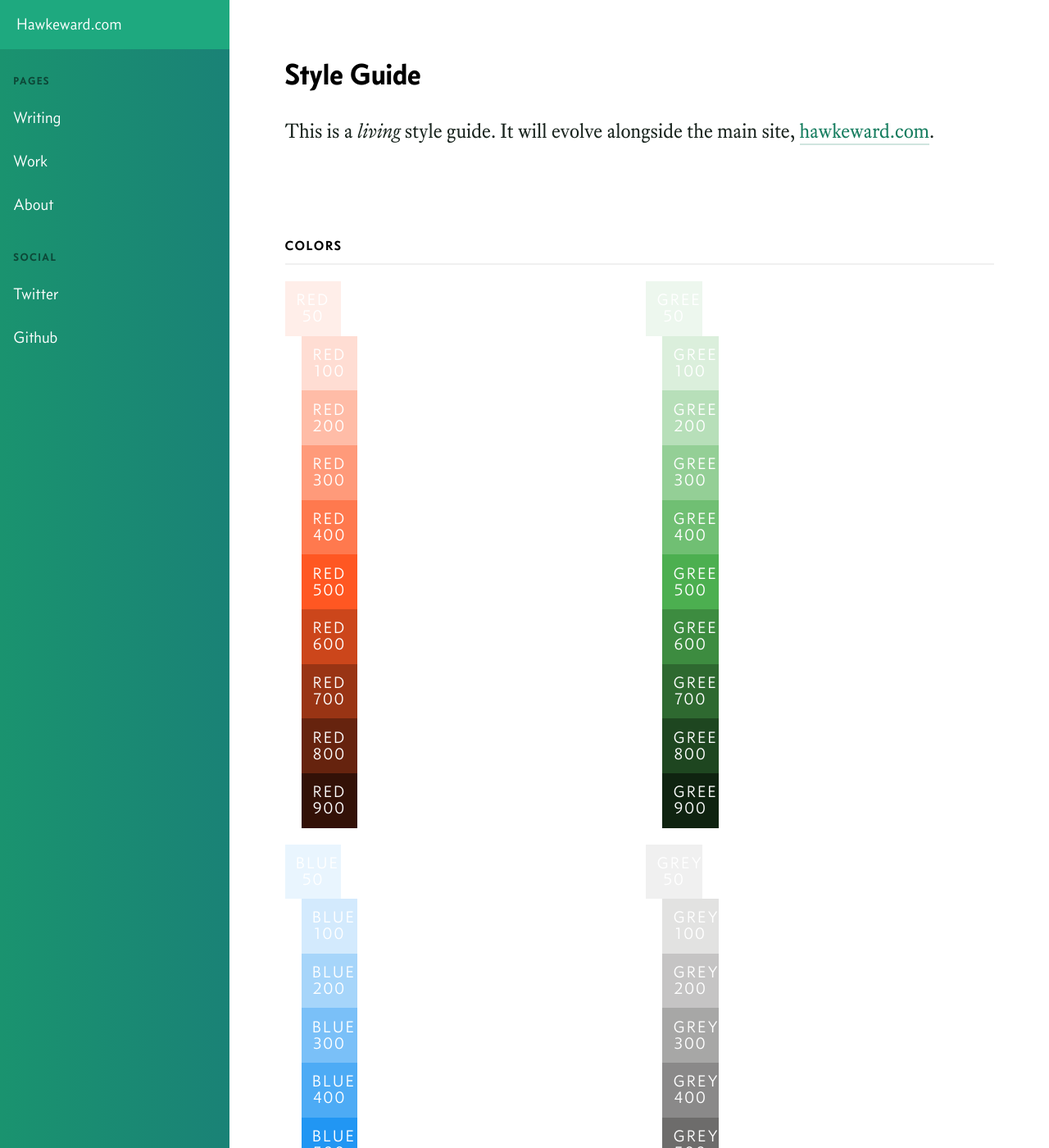
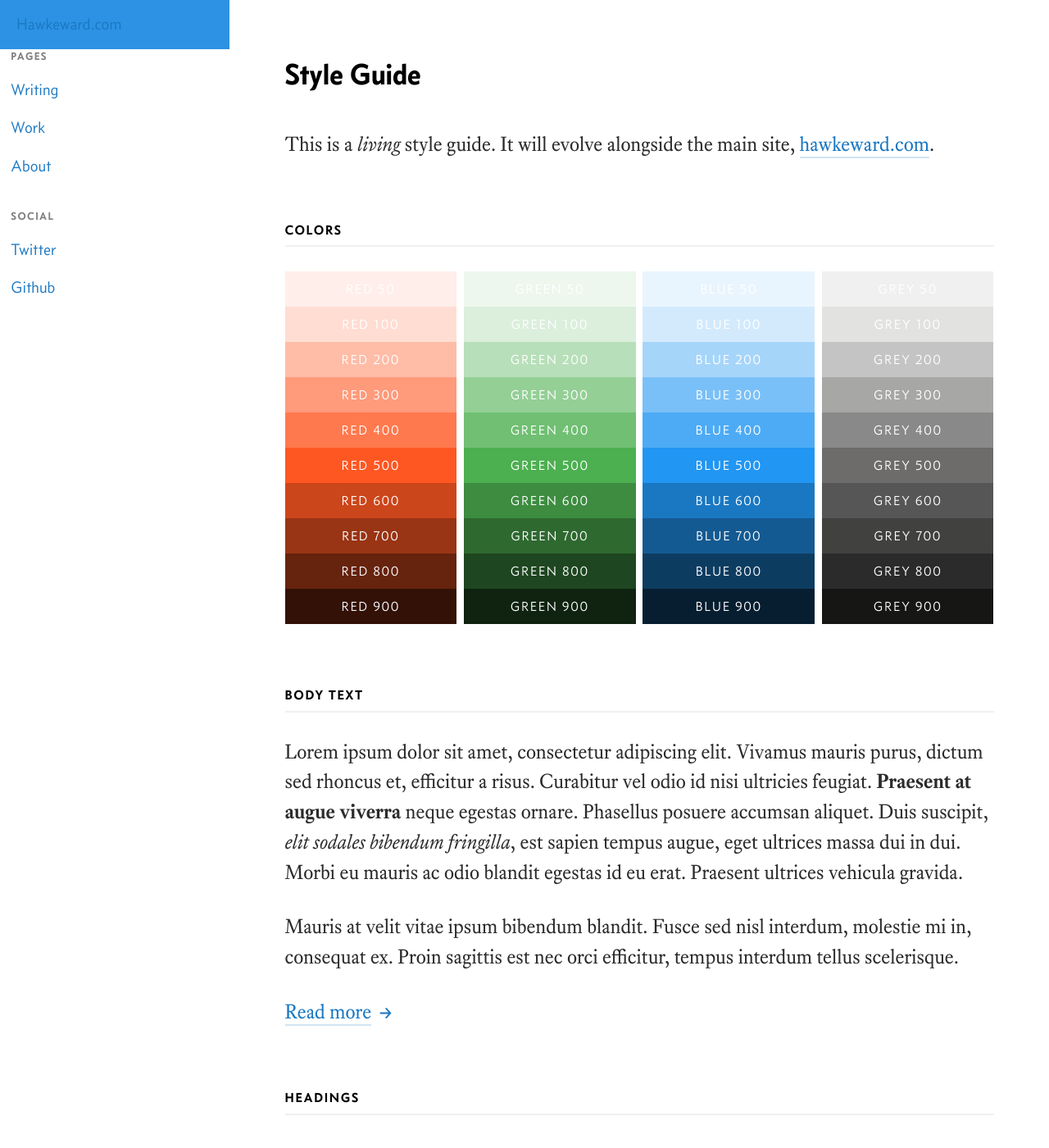
Before and after one commit to whbassignani/whbassignani.github.io, a Jekyll site: the page built from style-guide/index.html, in a window 1280 px wide and 1400 px high. Shown: the whole window at 82% size. Built offline with Jekyll 4.4.1, drawn with Linux system fonts in a browser that asks for light colours.

Commit message:
Cleaning up variables, mixins, and base styles

```diff
--- a/scss/_base.scss
+++ b/scss/_base.scss
@@ -11,65 +11,66 @@
 
 body {
   background-color: $background-color;
-  overflow-x: hidden;
-  color: $dark-grey;
+  color: $text-color;
   font-family: $serif;
-  font-size: $type-base;
+  font-size: size(0);
   line-height: $line-height;
 
-  @media ($bp-small) {
-    font-size: $type-plus-one;
+  @media ($bp-s) {
+    font-size: size(1);
   }
 }
 
 .container {
   margin: 0 auto;
-  padding: $gutter-small $gutter-smaller;
+  padding: size(0) size(-2);
 
-  @media ($bp-smaller) {
-    padding: $gutter-small;
+  @media ($bp-xs) {
+    padding: size(0);
   }
 
-  @media ($bp-small) {
-    padding: $gutter-medium;
+  @media ($bp-s) {
+    padding: size(2);
   }
 
-  @media ($bp-medium) {
-    padding: $gutter-large;
+  @media ($bp-m) {
+    padding: size(4);
   }
 
-  @media ($bp-large) {
-    padding: $gutter-larger;
+  @media ($bp-l) {
+    padding: size(6);
   }
 }
 
 
 // Typography
 blockquote {
-  margin: 0 0 $gutter-medium;
-  padding-left: $gutter-smaller;
-  border-left: ($gutter-smallest / 2) solid $off-white;
-  color: $medium-grey;
-  font-size: $type-base;
+  margin: 0 0 size(2);
+  padding: 0 0 0 size(0);
+  border-left: size(-6) solid color(grey, 50);
+  color: $text-color-faded;
+  font-size: size(0);
 
-  @media ($bp-small) {
-    margin-left: $gutter-small;
+  @media ($bp-s) {
+    margin-bottom: size(4);
+		padding-left: size(2);
   }
 }
 
 code {
   @include border-radius;
 
-  padding: $gutter-smallest;
-  background-color: $off-white;
-  font-size: $type-minus-one;
+	margin: 0 0 size(2);
+  padding: size(-4);
+  background-color: color(grey, 50);
+  font-size: size(-1);
 
   pre & {
     padding: 0;
   }
 
-  @media ($bp-small) {
-    font-size: $type-base;
+  @media ($bp-s) {
+    font-size: size(0);
   }
 }
 
@@ -78,45 +79,52 @@
   color: $black;
   font-family: $sans-serif;
   font-weight: 700;
-  line-height: 1.2;
+  line-height: $line-height-tight;
 }
 
 @mixin h1 {
-  margin: $gutter-larger 0 $gutter-medium;
-  font-size: $type-plus-two;
+  margin: size(6) 0 size(2);
+  font-size: size(2);
 
-  @media ($bp-small) {
-    font-size: $type-plus-three;
+	&:first-child:not(.page-title) {
+		margin-top: 0;
+	}
+
+  @media ($bp-s) {
+		margin: size(8) 0 size(4);
+    font-size: size(3);
   }
 }
 
 @mixin h2 {
-  margin: $gutter-large 0 $gutter-medium;
-  font-size: $type-plus-one;
+	margin: size(4) 0 size(0);
+  font-size: size(1);
 
-  @media ($bp-small) {
-    font-size: $type-plus-two;
+  @media ($bp-s) {
+		margin: size(6) 0 size(2);
+    font-size: size(2);
   }
 }
 
 @mixin h3 {
-  margin: $gutter-medium 0 $gutter-small;
-  font-size: $type-base;
+	margin: size(2) 0 size(-2);
+  font-size: size(0);
 
-  @media ($bp-small) {
-    font-size: $type-plus-one;
+  @media ($bp-s) {
+		margin: size(4) 0 size(0);
+    font-size: size(1);
   }
 }
 
 @mixin h4 {
   @include bold-spaced-type;
 
-  margin: $gutter-medium 0 $gutter-smallest;
-  font-size: $type-minus-two;
+	margin: size(2) 0 size(-2);
+  font-size: size(-2);
 
-  @media ($bp-small) {
-    margin: $gutter-large 0 $gutter-smaller;
-    font-size: $type-minus-one;
+  @media ($bp-s) {
+    margin: size(4) 0 size(0);
+    font-size: size(-1);
   }
 }
 
@@ -133,35 +141,34 @@
 h6, .h6 { @extend %h6; }
 
 p {
-  margin: 0 0 $gutter-small;
+  margin: 0 0 size(0);
 
-  @media ($bp-small) {
-    margin-bottom: $gutter-medium;
+  @media ($bp-s) {
+    margin-bottom: size(2);
   }
 }
 
 .pull-quote {
-  margin: 0 (-$gutter-smaller) $gutter-medium;
-  padding: $gutter-medium;
-  background-color: $off-white;
+  margin: 0 0 size(2);
+  padding: size(2);
+  background-color: color(grey, 50);
   font-family: $sans-serif;
-  font-size: $type-plus-one;
+  font-size: size(1);
 
   p {
     margin-bottom: 0;
   }
 
-  .pull-quote-source {
-    margin-top: $gutter-smaller;
-    color: $light-grey;
-    font-size: $type-minus-two;
-    text-transform: uppercase;
+  @media ($bp-s) {
+    margin-bottom: size(4);
   }
+}
 
-  @media ($bp-small) {
-    margin-left: 0;
-    margin-right: 0;
-  }
+.pull-quote-source {
+	margin-top: size(-2);
+	color: $text-color-faded;
+	font-size: size(-1);
+	text-transform: uppercase;
 }
 
 
@@ -184,20 +191,6 @@
   }
 }
 
-  @mixin inverted-link-color {
-    border-color: rgba($inverted-link-color, 0.2);
-    color: $inverted-link-color;
-
-    &:hover {
-      border-color: rgba($inverted-link-hover-color, 0.4);
-      color: $inverted-link-hover-color;
-    }
-
-    &:active {
-      color: $inverted-link-color;
-    }
-  }
-
 .action-link {
   position: relative;
 
@@ -206,7 +199,7 @@
 
     content: "→";
     display: inline-block;
-    padding-left: $gutter-smallest;
+    padding-left: size(-4);
     position: absolute;
     left: 100%;
     top: 50%;
@@ -217,22 +210,20 @@
 .button,
 input[type="button"] {
   @include border-radius($border-radius);
+	@include bold-spaced-type;
   @include transition(background-color $animation-time/2, box-shadow $animation-time/2);
 
   display: block;
-  margin-bottom: $gutter-medium;
-  padding: ($gutter-medium/2) $gutter-medium;
+  margin-bottom: size(2);
+  padding: (size(2)/2) size(2);
   background-color: $link-color;
   border: 0;
   color: $white;
   font-family: $sans-serif;
-  font-size: $type-minus-two;
-  font-weight: 700;
-  letter-spacing: $letter-spacing;
+  font-size: size(-2);
   line-height: 1;
   text-align: center;
   text-decoration: none;
-  text-transform: uppercase;
 
   -webkit-appearance: none;
           appearance: none;
@@ -251,13 +242,15 @@
 
   &.is-disabled, &.is-disabled:hover, &.is-disabled:active,
   &:disabled, &:disabled:hover, &:disabled:active {
-    background-color: $off-white;
-    border: 1px solid transparentize($light-grey, 0.5);
-    color: $light-grey;
+    background-color: color(grey, 50);
+    border: 1px solid transparentize(color(grey, 400), 0.5);
+    color: color(grey, 400);
   }
 
-  @media ($bp-small) {
+  @media ($bp-s) {
     display: inline-block;
+		margin-bottom: size(4);
+		font-size: size(-1);
   }
 }
 
@@ -361,7 +354,7 @@
 }
 
 pre {
-  margin: 0 (-$gutter-smaller) $gutter-medium;
+  margin: 0 0 size(2);
   padding: $gutter-small;
   width: auto;
   background-color: $off-white;
--- a/scss/_header.scss
+++ b/scss/_header.scss
@@ -46,7 +46,7 @@
   display: inline-block;
   border-bottom: 0;
   padding: $gutter-smaller 0;
-  color: $neutral-link-color;
+  color: $link-color;
   font-size: $type-base;
 
   &:hover {
@@ -71,11 +71,11 @@
     padding: $gutter-small $gutter-small;
     width: 100%;
     background-color: $link-color;
-    color: $inverted-neutral-link-color;
+    color: $link-color;
 
     &:hover {
       background-color: $link-hover-color;
-      color: $inverted-neutral-link-color;
+      color: $link-color;
     }
   }
 }
--- a/scss/_nav.scss
+++ b/scss/_nav.scss
@@ -27,7 +27,7 @@
     left: 0;
     top: 0;
     z-index: 201;
-    background-color: darken($bright-green, 50%);
+    background-color: color(grey, 50);
     opacity: 0;
 
     @media ($bp-when-drawer-expands) {
@@ -95,9 +95,10 @@
     width 0s,
     height 0s
   );
-  @include css-gradient-horizontal(
-    $bright-green,
-    mix($bright-green, $bright-blue, 80%));
+  background-color: $white;
+  // @include css-gradient-horizontal(
+    // $bright-green,
+    // mix($bright-green, $bright-blue, 80%));
 
   min-height: 100vh;
   padding: $toolbar-height--small 0 $gutter-small;
@@ -143,7 +144,7 @@
   display: block;
   padding: ($gutter-smaller + rem(1px)) $gutter-smaller ($gutter-smaller - rem(1px));
   border-bottom: 0;
-  color: $inverted-neutral-link-color;
+  color: $link-color;
   font-family: $sans-serif;
   font-size: $type-base;
   line-height: 1;
@@ -160,7 +161,7 @@
 
   &:hover {
     background-color: $link-hover-color;
-    color: $inverted-neutral-link-color;
+    color: $link-color;
   }
 }
 
@@ -183,7 +184,7 @@
     display: block;
     height: 18px;
     width: 18px;
-    fill: $inverted-link-color;
+    fill: $link-color;
   }
 
   &:hover {
--- a/scss/_styleguide.scss
+++ b/scss/_styleguide.scss
@@ -2,23 +2,23 @@
 .styleGuide-section {
   margin: size(4) 0;
 
-  @media ($bp-small) {
+  @media ($bp-s) {
     margin: size(6) 0;
-  }
-
-  @media ($bp-large) {
-    margin: size(8) 0;
   }
 }
 
 .styleGuide-section-header {
-  @extend %h6;
+  @include h4;
 
-  border-bottom: 2px solid color(grey, 50);
-  padding: size(-3) 0;
+  border-bottom: $border-width solid color(grey, 50);
   margin-bottom: size(0);
-  color: get-color(grey, 200);
+  padding: size(-4) 0;
+
+  @media($bp-s) {
+    margin-bottom: size(2);
+  }
 }
+
 
 // Swatches
 #swatches {
@@ -28,9 +28,18 @@
 }
 
 .swatch-list {
-  margin: 0 0 size(0);
+  margin: 0 0 size(-4);
   padding: 0;
-  width: calc((100% - #{size(-1)}) / 2);
+  width: calc((100% - #{size(-4)}) / 2);
+
+  &:nth-child(n+2) {
+    margin-bottom: 0;
+  }
+
+  @media ($bp-s) {
+    margin: 0;
+    width: calc((100% - 3 * #{size(-4)}) / 4);
+  }
 }
 
 .swatch {
@@ -45,21 +54,17 @@
   text-align: center;
   text-transform: uppercase;
 
-  @media ($bp-small) {
-    font-size: size(0);
-  }
-
-  @media ($bp-medium) {
-    width: calc((100% - #{4 * $gutter-small}) / 5);
-
-    & + & {
-      margin-left: $gutter-small;
-    }
+  @media ($bp-s) {
+    font-size: size(-1);
   }
 }
 
 
 // Sample article styles
 .sampleArticle-divider {
-  margin: 4rem 0;
+  margin: size(4) 0;
+
+  @media ($bp-s) {
+    margin: size(6) 0;
+  }
 }
--- a/scss/_variables.scss
+++ b/scss/_variables.scss
@@ -13,24 +13,15 @@
 $light-grey:                  mix($medium-grey, $off-white, 50%);
 
 // Theme colors
-$text-color:                  $dark-grey;
+$text-color:                  color(grey, 800);
+$text-color-faded:            color(grey, 400);
 
-$link-color:                  darken($bright-green, 5%);
+$link-color:                  color(blue, 600);
 $link-hover-color:            lighten($link-color, 10%);
 $link-active-color:           darken($link-color, 10%);
-$link-visited-color:          $bright-blue;
-$link-visited-hover-color:    lighten($link-visited-color, 10%);
-$neutral-link-color:          $dark-grey;
-$neutral-link-hover-color:    lighten($neutral-link-color, 10%);
-$inverted-link-color:         lighten($bright-green, 20%);
-$inverted-link-hover-color:   lighten($inverted-link-color, 10%);
-$inverted-neutral-link-color:
-                              $white;
-$inverted-neutral-link-hover-color:
-                              darken($inverted-neutral-link-color, 10%);
 
 $background-color:            $white;
-$inverted-background-color:   $dark-grey;
+$inverted-background-color:   color(grey, 800);
 $divider-color:               $medium-grey;
 
 $twitter-blue:                #55acee;
@@ -45,7 +36,8 @@
 $type-base-size:              20px;
 $type-ratio:                  1.22474487139;
 $letter-spacing:              0.1em;
-$line-height:                 1.5;
+$line-height:                 power($type-ratio, 2);
+$line-height-tight:            $type-ratio;
 
 
 $type-minus-three:            size(-3);
@@ -72,11 +64,12 @@
 $gutter-large:                size(4);
 $gutter-medium:               size(2);
 $gutter-small:                size(0);
-$gutter-smaller:              size(-1);
-$gutter-smallest:             size(-3);
+$gutter-smaller:              size(-2);
+$gutter-smallest:             size(-4);
 
 
 // Layout
+$border-width:                2px;
 $border-radius:               6px;
 $toolbar-height--small:       2.5rem;
 $toolbar-height--medium:      3rem;
@@ -88,6 +81,13 @@
 
 
 // Breakpoints
+$bp-xs:                       'min-width: 30em';    //  480px
+$bp-s:                        'min-width: 40em';    //  640px
+$bp-m:                        'min-width: 50em';    //  800px
+$bp-l:                        'min-width: 60em';    //  960px
+$bp-xl:                       'min-width: 80em';    // 1280px
+$bp-xxl:                      'min-width: 100em';    // 1600px
+
 $bp-smaller:                  'min-width: 30em';    //  480px
 $bp-small:                    'min-width: 40em';    //  640px
 $bp-medium:                   'min-width: 50em';    //  800px
--- a/style-guide/index.html
+++ b/style-guide/index.html
@@ -19,7 +19,6 @@
       </ul>
 {% endfor %}
     </div>
-
   </section>
 
   <section class="styleGuide-section">
```
Also changed, not shown: scss/_mixins.scss (line endings or trailing spaces).
